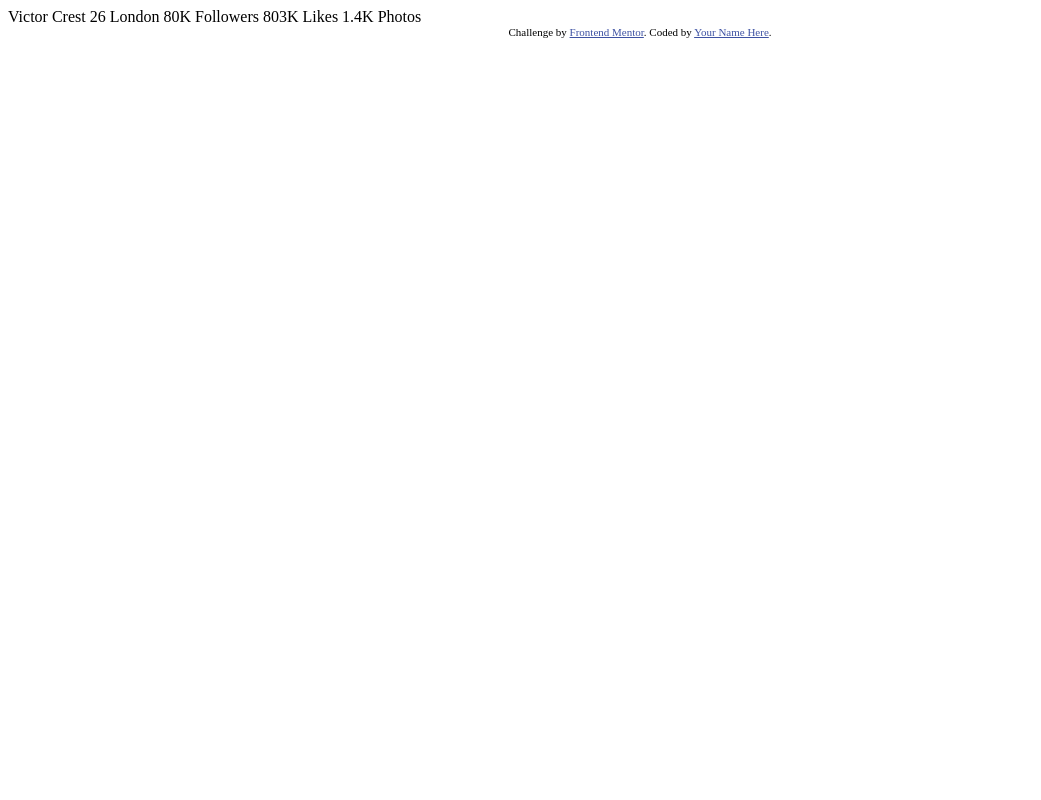
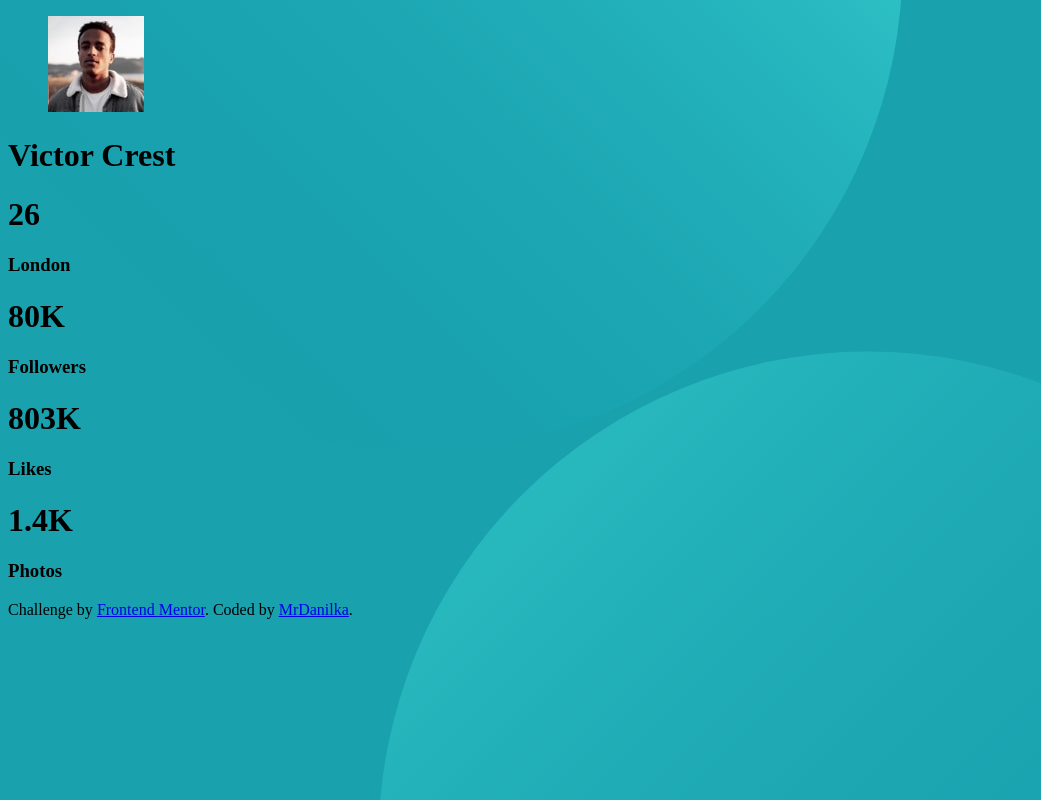
Before and after one commit to MrDanilka/Profile-card-component, a plain HTML site: page index.html in a window 1280 px wide. Shown: the whole page, without its empty margins (0-1041 px from the left). Drawn offline with Linux system fonts and the light colour scheme.

Commit message:
background - OK

```diff
--- /dev/null
+++ b/css/style.css
@@ -0,0 +1,11 @@
+html{
+    margin: 0;
+    padding: 0;
+}
+
+body{
+    background-color: #19a1ad;
+    background-image: url('../images/bg-pattern-top.svg'), url('../images/bg-pattern-bottom.svg');
+    background-repeat: no-repeat, no-repeat;
+    background-position: top 150% left -25%, bottom 200% right -25%;
+}
--- a/index.html
+++ b/index.html
@@ -7,29 +7,37 @@
   <link rel="icon" type="image/png" sizes="32x32" href="./images/favicon-32x32.png">
 
   <title>Frontend Mentor | Profile card component</title>
-
-  <!-- Feel free to remove these styles or customise in your own stylesheet 👍 -->
-  <style>
-    .attribution { font-size: 11px; text-align: center; }
-    .attribution a { color: hsl(228, 45%, 44%); }
-  </style>
+  <link rel="stylesheet" href="./css/style.css">
 </head>
 <body>
-  Victor Crest
-  26
-  London
+  <div id="profileCard">
+    <figure id="picture">
+      <img src="./images/image-victor.jpg" alt="profile picture" />
+    </figure>
+    <div id="about">
+      <h1 id="name">Victor Crest</h1>
+      <h1 id="age">26</h1>
+      <h3 id="location">London</h3>
+    </div>
+    <div id="stats">
+      <div id="followers">
+        <h1>80K</h1>
+        <h3>Followers</h3>
+      </div>
+      <div id="likes">
+        <h1>803K</h1>
+        <h3>Likes</h3>
+      </div>
+      <div id="photos">
+        <h1>1.4K</h1>
+        <h3>Photos</h3>
+      </div>
+    </div>
+  </div>
 
-  80K
-  Followers
-
-  803K
-  Likes
-
-  1.4K
-  Photos
-  <div class="attribution">
+  <footer class="attribution">
     Challenge by <a href="https://www.frontendmentor.io?ref=challenge" target="_blank">Frontend Mentor</a>.
-    Coded by <a href="#">Your Name Here</a>.
-  </div>
+    Coded by <a href="https://github.com/MrDanilka">MrDanilka</a>.
+  </footer>
 </body>
 </html>
```
